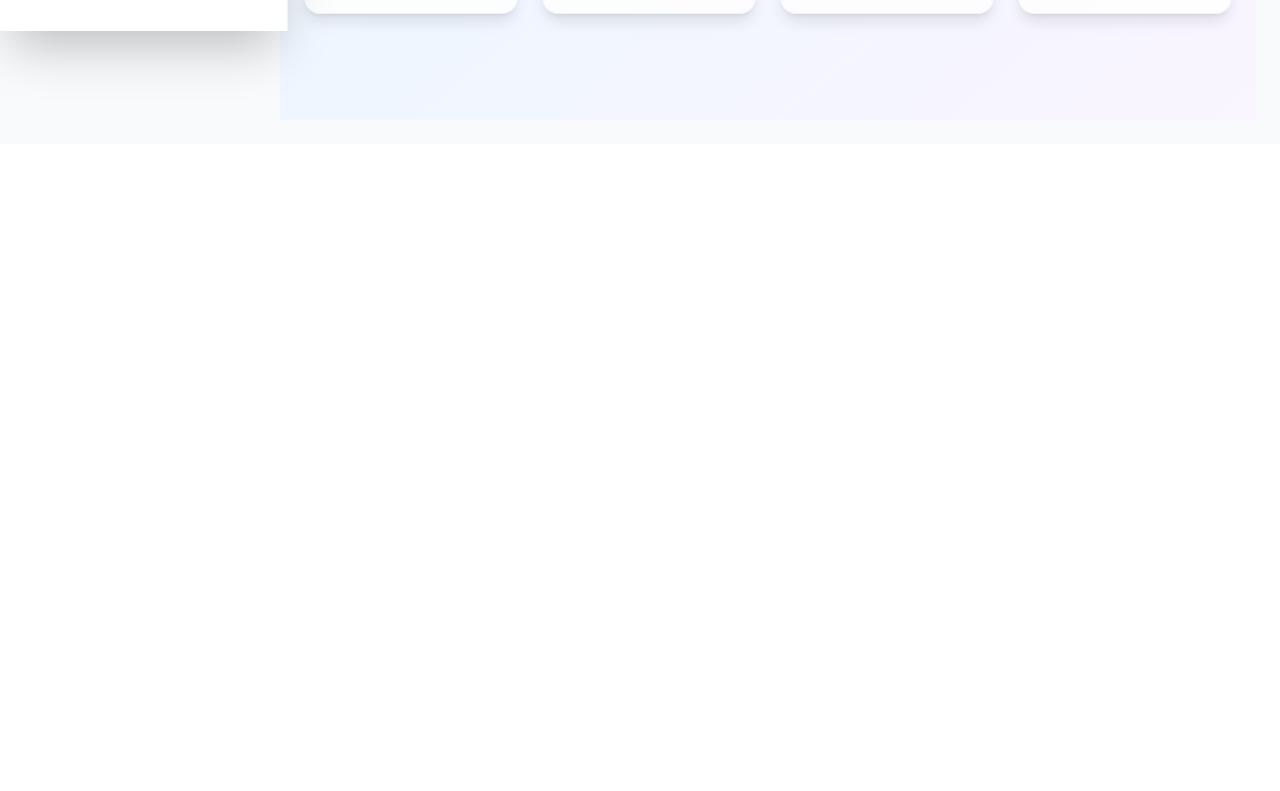
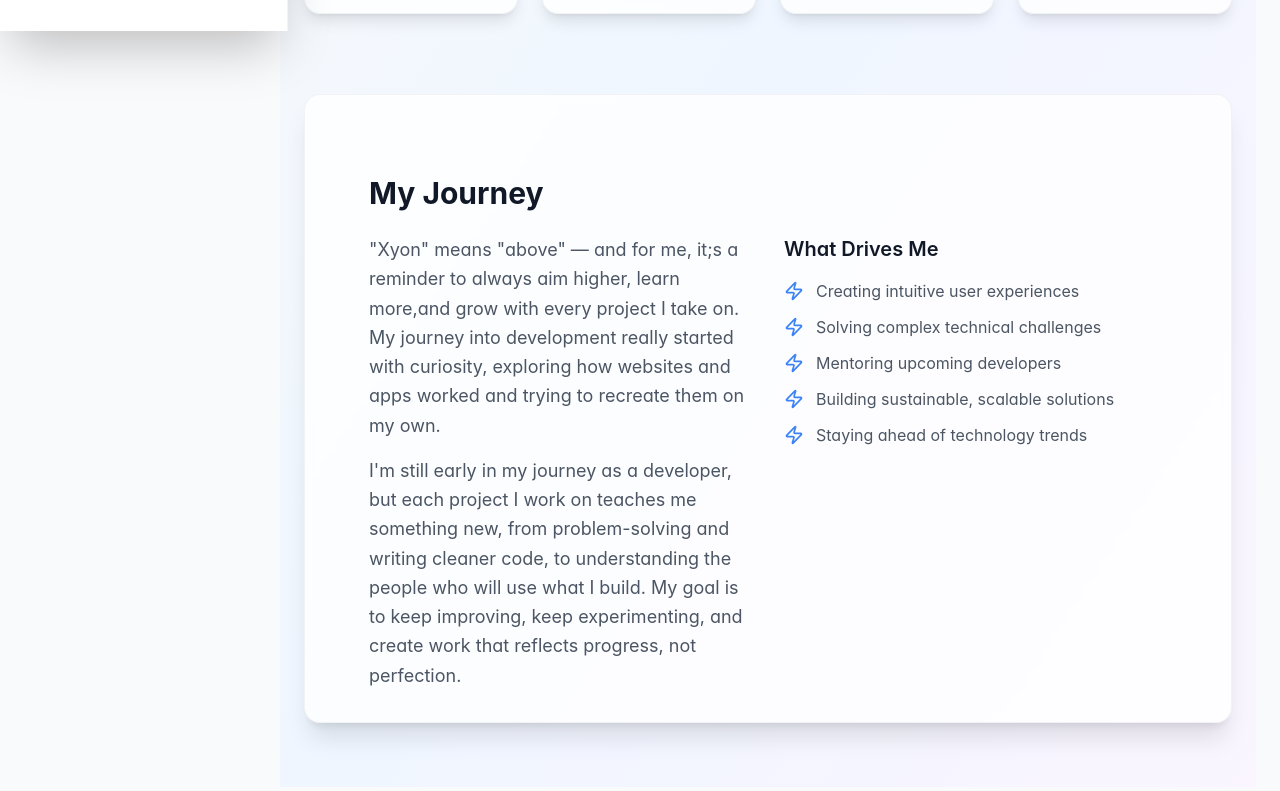
Before and after one commit to XyonShadow/XyonBoard, a React (Vite) app: page /about in a window 1280 px wide. Shown: the part 769-1560 px from the top of the page. Before the commit the page ends 913 px from the top, so only its background shows below. Built offline with nearby package versions, Linux system fonts and the light colour scheme.

Commit message:
feat(about): add main content container with story section

```diff
--- a/src/pages/About.tsx
+++ b/src/pages/About.tsx
@@ -1,5 +1,5 @@
 import React from 'react';
-import { User, Code, Palette, Server, Github, Mail, Coffee, Target, Heart } from 'lucide-react';
+import { User, Code, Palette, Server, Github, Mail, Coffee, Target, Heart, Zap } from 'lucide-react';
 
 const personalStats = [
   { label: 'Coffee Cups', value: '847', icon: Coffee },
@@ -97,6 +97,51 @@ const About: React.FC = () => {
             })}
           </div>
         </div>
+
+        {/* Main Content */}
+        <div>
+          <div className="bg-white/80 dark:bg-gray-800/80 backdrop-blur-sm rounded-2xl shadow-xl border border-gray-200/50 dark:border-gray-700/50 overflow-hidden">
+            {/* Story Section */}
+            <div className="p-8">
+              <div className="mt-12 px-4 sm:px-6 lg:px-8">
+                <div className="space-y-6 animate-fadeIn">
+                  <h2 className="text-3xl font-bold text-gray-900 dark:text-white mb-6">My Journey</h2>
+                  <div className="grid grid-cols-1 lg:grid-cols-2 gap-8">
+                    <div className="space-y-4">
+                      <p className="text-lg text-gray-600 dark:text-gray-400 leading-relaxed">
+                        "Xyon" means "above" — and for me, it;s a reminder to always aim higher, learn more,and grow with every project I
+                        take on. My journey into development really started with curiosity, exploring how websites and apps worked and
+                        trying to recreate them on my own.
+                      </p>
+                      <p className="text-lg text-gray-600 dark:text-gray-400 leading-relaxed">
+                        I'm still early in my journey as a developer, but each project I work on teaches me something new, from
+                        problem-solving and writing cleaner code, to understanding the people who will use what I build. My goal is to keep
+                        improving, keep experimenting, and create work that reflects progress, not perfection.
+                      </p>
+                    </div>
+                    <div className="space-y-4">
+                      <h3 className="text-xl font-semibold text-gray-900 dark:text-white">What Drives Me</h3>
+                      <ul className="space-y-3">
+                        {[
+                          'Creating intuitive user experiences',
+                          'Solving complex technical challenges',
+                          'Mentoring upcoming developers',
+                          'Building sustainable, scalable solutions',
+                          'Staying ahead of technology trends'
+                        ].map((item, index) => (
+                          <li key={index} className="flex items-start gap-3">
+                            <Zap className="w-5 h-5 text-blue-500 mt-0.5 flex-shrink-0" />
+                            <span className="text-gray-600 dark:text-gray-400">{item}</span>
+                          </li>
+                        ))}
+                      </ul>
+                    </div>
+                  </div>
+                </div>
+              </div>
+            </div>
+          </div>
+        </div>
       </div>
     </div>
   );
```
